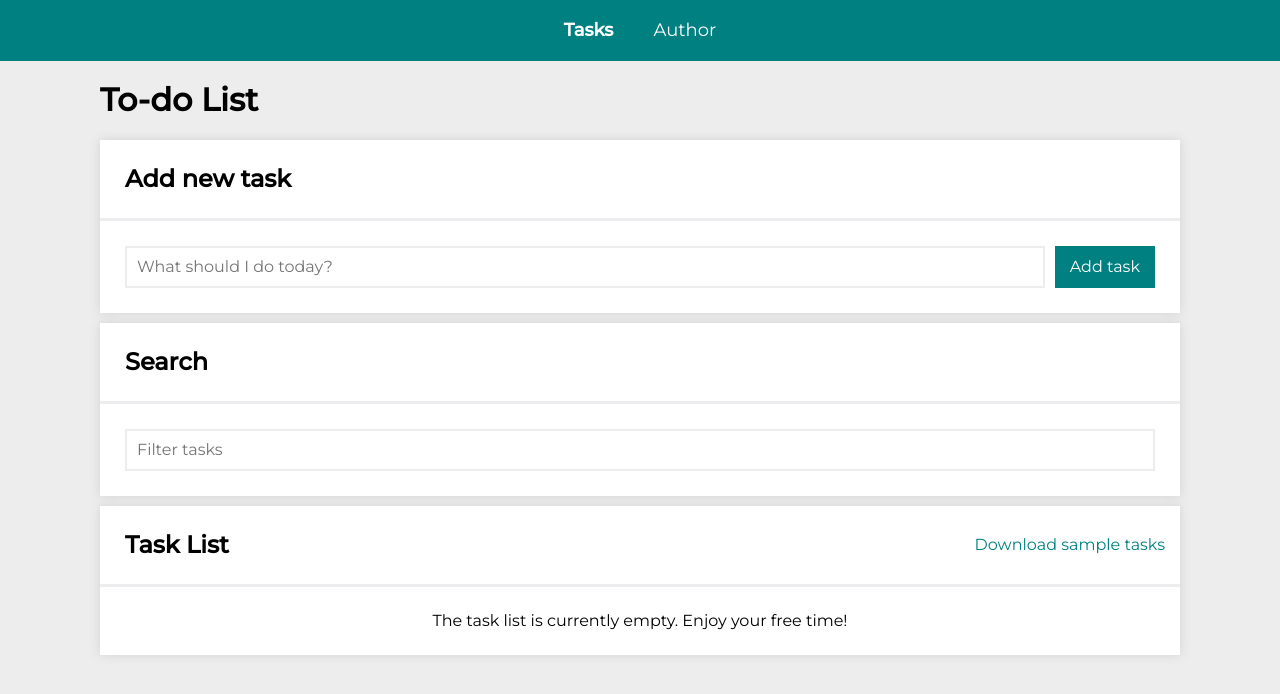
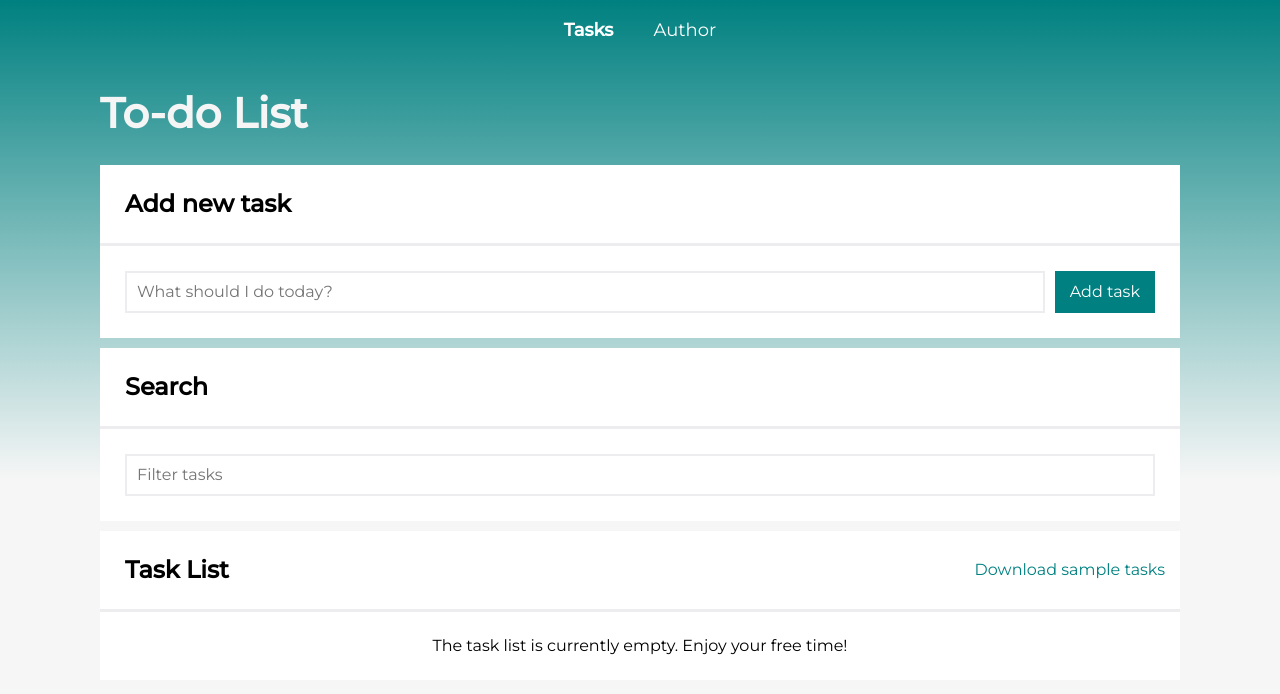
Before and after one commit to stolar-xyz/to-do-list-react, a React (Create React App) app: page /#/tasks in a window 1280 px wide. Shown: the top 694 px of the page. Built offline with nearby package versions, Linux system fonts and the light colour scheme.

Commit message:
new page design added

```diff
--- a/src/App/GlobalStyle.js
+++ b/src/App/GlobalStyle.js
@@ -3,6 +3,8 @@ import { createGlobalStyle } from "styled-components";
 export const GlobalStyle = createGlobalStyle`
     html {
         box-sizing: border-box;
+        min-height: 100%;
+        background: ${({ theme }) => theme.colors.mainBackground};
     }
 
     *,
@@ -13,6 +15,5 @@ export const GlobalStyle = createGlobalStyle`
 
     body {
         font-family: 'Montserrat', sans-serif;
-        background: ${({ theme }) => theme.colors.backgroundOutside};
     }
 `;
--- a/src/App/Navigation/index.js
+++ b/src/App/Navigation/index.js
@@ -1,9 +1,9 @@
 import React from "react";
 import { toAuthor, toTasks } from "../routes";
-import { List, ListItem, StyledNavigation, StyledNavLink } from "./styled";
+import { List, ListItem, StyledNavLink } from "./styled";
 
 const Navigation = () => (
-    <StyledNavigation>
+    <nav>
         <List>
             <ListItem>
                 <StyledNavLink exact to={toTasks()}>Tasks</StyledNavLink>
@@ -12,7 +12,7 @@ const Navigation = () => (
                 <StyledNavLink to={toAuthor()}>Author</StyledNavLink>
             </ListItem>
         </List>
-    </StyledNavigation>
+    </nav>
 );
 
 export default Navigation;
--- a/src/App/Navigation/styled.js
+++ b/src/App/Navigation/styled.js
@@ -6,7 +6,7 @@ const activeClassName = "active";
 export const StyledNavLink = styled(NavLink).attrs(() => ({
     activeClassName,
 }))`
-    color: white;
+    color: ${({ theme }) => theme.colors.links.navigation};
     text-decoration: none;
 
     &.${activeClassName} {
@@ -18,10 +18,6 @@ export const StyledNavLink = styled(NavLink).attrs(() => ({
             border-bottom: 1px solid;
         }
 }
-`;
-
-export const StyledNavigation = styled.nav`
-    background-color: ${({ theme }) => theme.colors.main};
 `;
 
 export const List = styled.ul`
--- a/src/App/common/Header/index.js
+++ b/src/App/common/Header/index.js
@@ -1,9 +1,10 @@
 import React from "react";
+import { StyledHeader } from "./styled";
 
-const Header = ({title}) => (
-    <header>
-        <h1>{title}</h1>
-    </header>
+const Header = ({ title }) => (
+    <StyledHeader>
+        {title}
+    </StyledHeader>
 );
 
 export default Header;
--- /dev/null
+++ b/src/App/common/Header/styled.js
@@ -0,0 +1,6 @@
+import styled from "styled-components";
+
+export const StyledHeader = styled.h1`
+    color: ${({ theme }) => theme.colors.header};
+    font-size: 42px;
+`;
--- a/src/App/common/Section/styled.js
+++ b/src/App/common/Section/styled.js
@@ -1,8 +1,7 @@
 import styled from "styled-components";
 
 export const StyledSection = styled.section`
-    background-color: ${({theme}) => theme.colors.backgroundInside};
-    box-shadow: 0 0 10px 0 #d3d2d2;
+    background-color: ${({ theme }) => theme.colors.sectionBackground};
     margin: 10px 0;
 `;
 
@@ -12,17 +11,18 @@ export const Container = styled.div`
     justify-content: space-between;
     align-items: center;
 
-    @media (max-width: ${({theme}) => theme.breakpoints.mobileMax}px) {
+    @media (max-width: ${({ theme }) => theme.breakpoints.mobileMax}px) {
         grid-template-columns: 1fr;
     }
 `;
 
 export const SubHeaderTitle = styled.h2`
+    color: ${({ theme }) => theme.colors.Subheader};
     margin: 0;
     padding: 25px;
 `;
 
 export const Wrapper = styled.div`
     padding: 25px;
-    border-top: 3px solid ${({theme}) => theme.colors.borderColor};
+    border-top: 3px solid ${({ theme }) => theme.colors.border};
 `;
--- a/src/App/features/tasks/TasksPage/Buttons/styled.js
+++ b/src/App/features/tasks/TasksPage/Buttons/styled.js
@@ -13,7 +13,7 @@ export const Button = styled.button`
     align-self: center;
     cursor: pointer;
     border: none;
-    color: ${({ theme }) => theme.colors.main};
+    color: ${({ theme }) => theme.colors.button};
     background-color: inherit;
     transition: color 0.2s, filter 0.2s;
 
@@ -24,13 +24,18 @@ export const Button = styled.button`
     }
 
     ${({ disabled }) => disabled && css`
-        color: #acacac;
+        color: ${({ theme }) => theme.colors.disabled};
+        cursor: default;
+    `}
+
+    ${({ loading }) => loading && css`
+        color: ${({ theme }) => theme.colors.disabled};
         cursor: default;
     `}
 `;
 
 export const Loading = styled.span`
-    color: #acacac;
+    color: ${({ theme }) => theme.colors.disabled};
     margin: 15px;
     align-self: center;
 `;
--- a/src/App/features/tasks/TasksPage/Form/styled.js
+++ b/src/App/features/tasks/TasksPage/Form/styled.js
@@ -14,7 +14,7 @@ export const Button = styled.button`
     cursor: pointer;
     border: none;
     color: white;
-    background-color: ${({ theme }) => theme.colors.main};;
+    background-color: ${({ theme }) => theme.colors.button};
     padding: 10px 15px;
     transition: filter 0.3s, transform 0.3s;
 
--- a/src/App/features/tasks/TasksPage/Input/index.js
+++ b/src/App/features/tasks/TasksPage/Input/index.js
@@ -1,7 +1,7 @@
 import styled from "styled-components";
 
 const Input = styled.input`
-    border: 2px solid ${({ theme }) => theme.colors.borderColor};
+    border: 2px solid ${({ theme }) => theme.colors.border};
     padding: 10px;
 `;
 
--- a/src/App/features/tasks/TasksPage/TaskList/styled.js
+++ b/src/App/features/tasks/TasksPage/TaskList/styled.js
@@ -13,7 +13,7 @@ export const Item = styled.li`
     grid-gap: 20px;
     padding: 20px;
     align-items: center;
-    border-bottom: 1px solid ${({ theme }) => theme.colors.borderColor};
+    border-bottom: 1px solid ${({ theme }) => theme.colors.border};
 
     ${({ hidden }) => hidden && css`
         display: none;
@@ -26,12 +26,12 @@ export const Button = styled.button`
     line-height: 50%;
     padding: 5px;
     background-color: inherit;
-    color: ${({ theme }) => theme.colors.main};
+    color: ${({ theme }) => theme.colors.button};
     transition: color 0.2s, filter 0.2s;
 
     ${({ toggleDone }) => toggleDone && css`
         color: #fefefe;
-        background-color: ${({ theme }) => theme.colors.main};
+        background-color: ${({ theme }) => theme.colors.button};
 
         &:hover {
         filter: brightness(1.1);
@@ -60,7 +60,7 @@ export const ItemContent = styled.span`
 `;
 
 export const StyledLink = styled(Link)`
-    color: ${({ theme }) => theme.colors.main};
+    color: ${({ theme }) => theme.colors.links.task};
     text-decoration: none;
 
     @media (pointer: fine) {
--- a/src/App/theme.js
+++ b/src/App/theme.js
@@ -1,9 +1,17 @@
 export const theme = {
     colors: {
-        main: "hsl(180, 100%, 25%)",
-        backgroundInside: "hsl(0, 0%, 100%)",
-        backgroundOutside: "hsl(0, 0%, 93%)",
-        borderColor: "hsl(270, 6%, 93%)",
+        header: "hsl(0, 0%, 96%)",
+        subHeader: "hsl(180, 100%, 25%)",
+        button: "hsl(180, 100%, 25%)",
+        disabled: "hsl(0, 0%, 67%)",
+        border: "hsl(270, 6%, 93%)",
+        mainBackground: "linear-gradient(0deg, rgba(246,246,246,1) 40%, rgba(0,128,128,1) 100%)",
+        sectionBackground: "hsl(0, 0%, 100%)",
+
+        links: {
+            navigation: "hsl(0, 0%, 100%)",
+            task: "hsl(180, 100%, 25%)",
+        },
     },
 
     breakpoints: {
```
